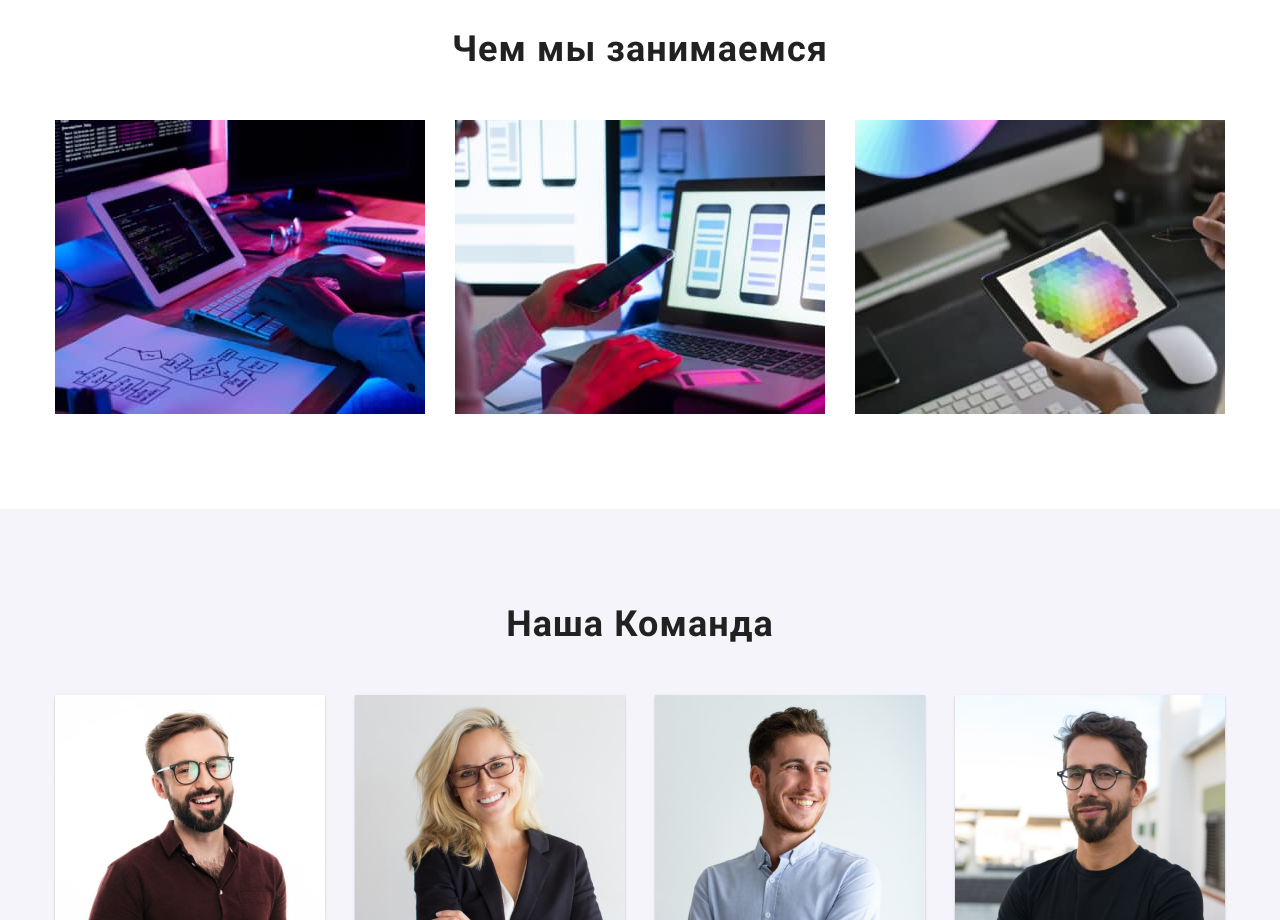
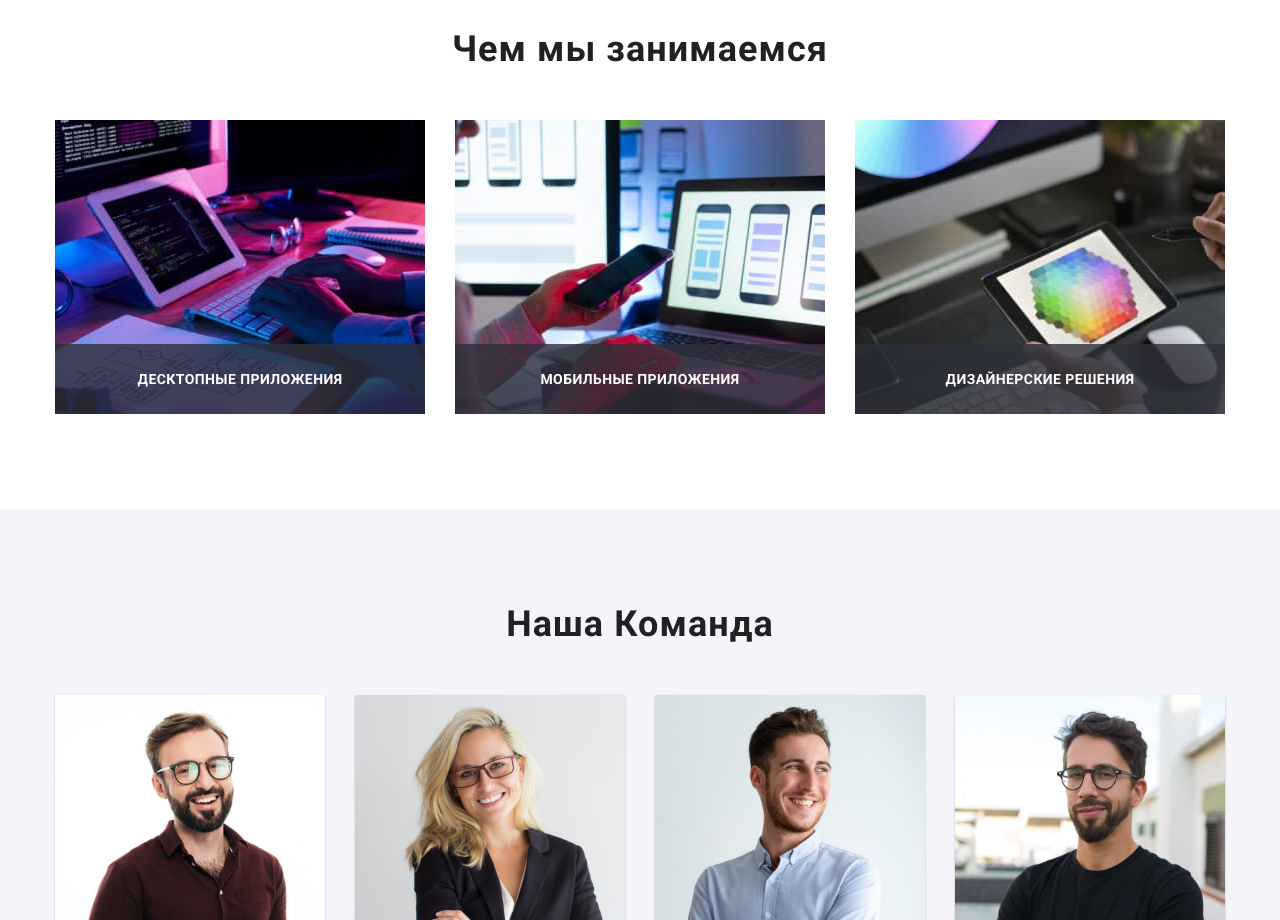
Before and after one commit to Igor-Tomilo/goit-markup-hw-06, a plain HTML site: page index.html in a window 1280 px wide. Shown: the part 1100-2020 px from the top of the page. Drawn offline with nearby package versions, Linux system fonts and the light colour scheme.

Commit message:
add wrapper

```diff
--- a/css/file.css
+++ b/css/file.css
@@ -375,6 +375,10 @@ img {
   line-height: 1.143;
   letter-spacing: 0.03em;
   text-transform: uppercase;
+}
+
+.works-list-wrapper {
+  position: relative;
 }
 
 /* =============End Develops================= */
--- a/index.html
+++ b/index.html
@@ -108,7 +108,7 @@
         <h2 class="title">Чем мы занимаемся</h2>
         <ul class="works-list list">
           <li class="works-list-item">
-            <div class="wrapper">
+            <div class="works-list-wrapper">
               <img src="./images/what-are-we-doing/img-1.jpg" alt="Написание кода на клавиатуре" width="370"
                 height="294" />
               <div class="develops-overley">
@@ -117,7 +117,7 @@
             </div>
           </li>
           <li class="works-list-item">
-            <div class="wrapper">
+            <div class="works-list-wrapper">
               <img src="./images/what-are-we-doing/img-2.jpg" alt="смартфон в руках на фоне ноутбука" width="370"
                 height="294" />
               <div class="develops-overley">
@@ -126,7 +126,7 @@
             </div>
           </li>
           <li class="works-list-item">
-            <div class="wrapper">
+            <div class="works-list-wrapper">
               <img src="./images/what-are-we-doing/img-3.jpg" alt="цвеовая палитра на экране планшета" width="370"
                 height="294" />
               <div class="develops-overley">
```
